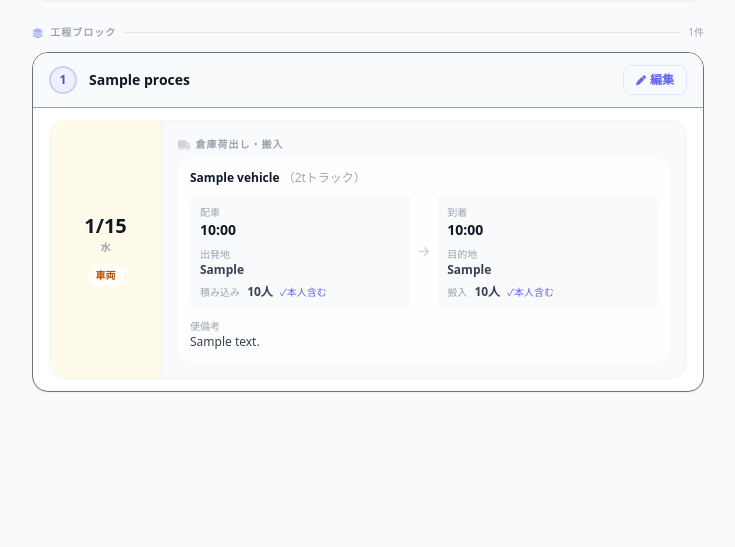
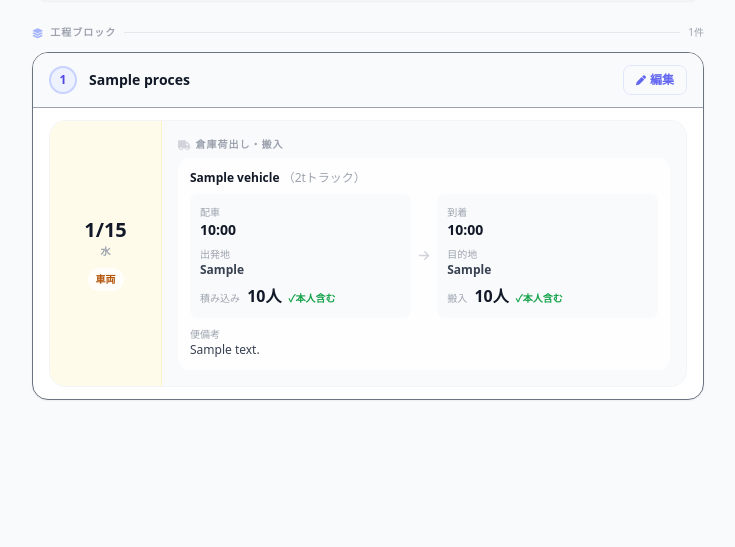
Before and after one commit to satoshi-tateishi/svr, a Django app: page /productions/1/ in a window 1280 px wide. Shown: the part 524-1071 px from the top of the page, without its empty margins (272-1007 px from the left). Before the commit the page ends 917 px from the top, so only its background shows below. Run offline with Django 5.2, Linux system fonts and the light colour scheme; a user stored in the database is signed in; data comes from the database, SQL or seed files in the repository; tables that the repository leaves empty hold one stand-in row (values such as "Sample post"); some libraries are stand-ins or nearby versions.

Commit message:
調整: production 詳細の申請カード表示を改善

```diff
--- a/src/templates/productions/partials/process_block_display.html
+++ b/src/templates/productions/partials/process_block_display.html
@@ -115,8 +115,8 @@
                     {% if unit.vehicle_request.loading_qty %}
                     <div>
                       <span class="text-[10px] text-gray-400">{% if pb.block_key == 'rehearsal_strike' or pb.block_key == 'theatre_strike' %}搬出{% elif pb.block_key == 'travel_unload' %}旅荷降ろし{% else %}積み込み{% endif %}</span>
-                      <span class="font-bold ml-1">{{ unit.vehicle_request.loading_qty }}人</span>
-                      {% if unit.vehicle_request.loading_include_self %}<span class="text-indigo-500 text-[10px] ml-1">✓本人含む</span>{% else %}<span class="text-red-400 text-[10px] ml-1">×本人含まず</span>{% endif %}
+                      <span class="text-base font-black text-gray-900 ml-1">{{ unit.vehicle_request.loading_qty }}人</span>
+                      {% if unit.vehicle_request.loading_include_self %}<span class="text-green-600 text-[10px] font-bold ml-1">✓本人含む</span>{% else %}<span class="text-red-400 text-[10px] ml-1">×本人含まず</span>{% endif %}
                     </div>
                     {% endif %}
                   </div>
@@ -137,8 +137,8 @@
                     {% if unit.vehicle_request.unloading_qty %}
                     <div>
                       <span class="text-[10px] text-gray-400">{% if pb.block_key == 'rehearsal_strike' or pb.block_key == 'theatre_strike' %}荷降ろし{% elif pb.block_key == 'travel_unload' %}倉庫荷降ろし{% else %}搬入{% endif %}</span>
-                      <span class="font-bold ml-1">{{ unit.vehicle_request.unloading_qty }}人</span>
-                      {% if unit.vehicle_request.unloading_include_self %}<span class="text-indigo-500 text-[10px] ml-1">✓本人含む</span>{% else %}<span class="text-red-400 text-[10px] ml-1">×本人含まず</span>{% endif %}
+                      <span class="text-base font-black text-gray-900 ml-1">{{ unit.vehicle_request.unloading_qty }}人</span>
+                      {% if unit.vehicle_request.unloading_include_self %}<span class="text-green-600 text-[10px] font-bold ml-1">✓本人含む</span>{% else %}<span class="text-red-400 text-[10px] ml-1">×本人含まず</span>{% endif %}
                     </div>
                     {% endif %}
                   </div>
@@ -180,7 +180,7 @@
                   <div class="flex items-center gap-2 py-0.5">
                     <span class="text-gray-400 w-16 flex-none">{{ row.label }}</span>
                     <span class="text-base font-black text-gray-900">{{ row.qty }}人</span>
-                    {% if row.include_self %}<span class="text-indigo-500 text-[10px]">✓本人含む</span>{% else %}<span class="text-red-400 text-[10px]">×本人含まず</span>{% endif %}
+                    {% if row.include_self %}<span class="text-green-600 text-[10px] font-bold">✓本人含む</span>{% else %}<span class="text-red-400 text-[10px]">×本人含まず</span>{% endif %}
                   </div>
                   {% endfor %}
                 {% else %}
```
